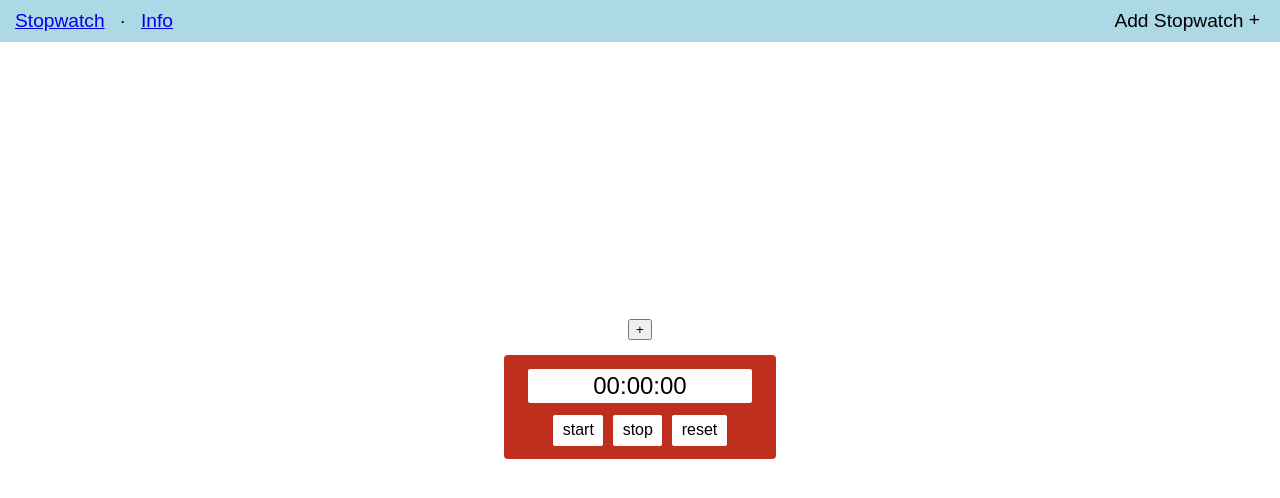
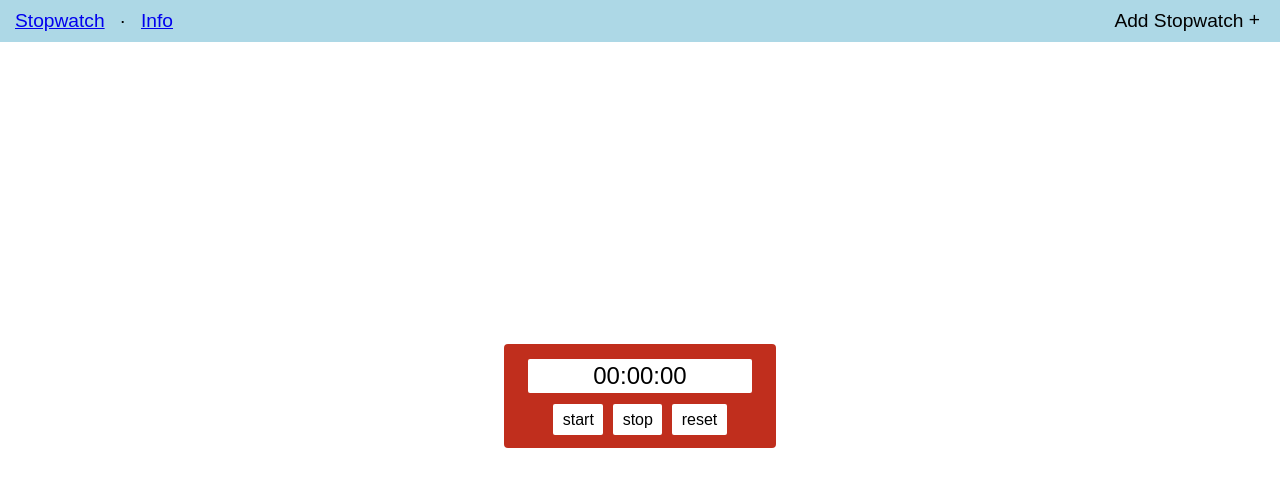
Before and after one commit to RhodesPeter/stopwatch-react, a React (Create React App) app: page / in a window 1280 px wide. Shown: the top 498 px of the page. Built offline with nearby package versions, Linux system fonts and the light colour scheme.

Commit message:
Add logic to change page based on route

```diff
--- a/src/App.css
+++ b/src/App.css
@@ -1,5 +1,6 @@
 .main,
-.app {
+.app,
+.info {
   max-width: 1200px;
   height: 99vh;
   margin: 0 auto;
--- a/src/components/App.js
+++ b/src/components/App.js
@@ -2,16 +2,12 @@ import React, { Component } from 'react';
 import '../App.css';
 import Info from './Info.js';
 import Home from './Home.js';
-import Nav from './Nav.js';
-
 import { Switch, Route } from 'react-router-dom'
-
 
 class App extends Component {
 
   Main = () => (
     <main className="main">
-      <Nav />
       <Switch>
         <Route exact path='/' component={ Home }/>
         <Route path='/info' component={ Info }/>
--- a/src/components/Home.js
+++ b/src/components/Home.js
@@ -1,6 +1,7 @@
 import React, { Component } from 'react';
 import '../App.css';
 import Stopwatch from './Stopwatch.js';
+import Nav from './Nav.js';
 
 class Home extends Component {
 
@@ -21,12 +22,10 @@ class Home extends Component {
 
   render() {
     return (
-      <div className="app">
-        <div className="buttonContainer">
-          <button onClick={ this.createNewStopwatch }>+</button>
+        <div className="app">
+          <Nav refs="home" onClick={ this.createNewStopwatch.bind(this) }/>
+          {  this.state.watches }
         </div>
-        {  this.state.watches }
-      </div>
     );
   }
 }
--- a/src/components/Info.js
+++ b/src/components/Info.js
@@ -1,10 +1,12 @@
 import React, { Component } from 'react';
+import Nav from './Nav.js';
 
 class Info extends Component {
 
   render() {
     return (
       <div className="info">
+        <Nav refs="info"/>
         Info here!
       </div>
     );
--- a/src/components/Nav.js
+++ b/src/components/Nav.js
@@ -4,12 +4,18 @@ import { Link } from 'react-router-dom'
 class Nav extends Component {
 
   render() {
+    let navVersion = '';
+    if (this.props.refs === 'home'){
+      navVersion = <div className="nav__button" onClick={ this.props.onClick }>
+      Add Stopwatch <span className="nav__plus">+</span></div>
+    };
+
     return (
       <div className="nav">
         <div className="nav__title"><Link to='/'>Stopwatch</Link></div>
         <div className="nav__spacer">&#183;</div>
         <div className="nav__info"><Link to='/info'>Info</Link></div>
-        <div className="nav__button">Add Stopwatch <span className="nav__plus">+</span></div>
+        { navVersion }
       </div>
     );
   }
```
Also changed, not shown: src/components/Button.js (deleted, +0 -14 lines).
